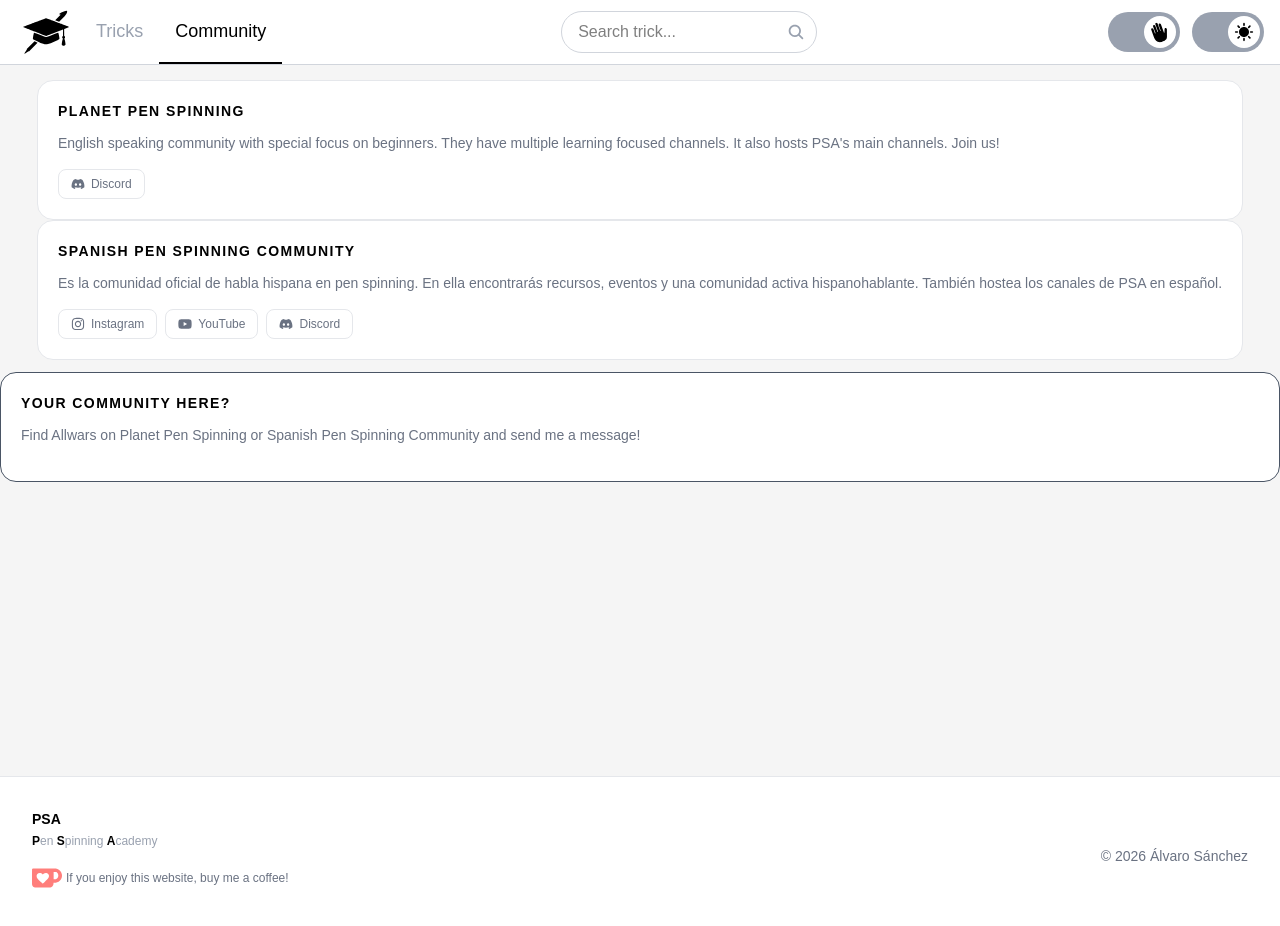
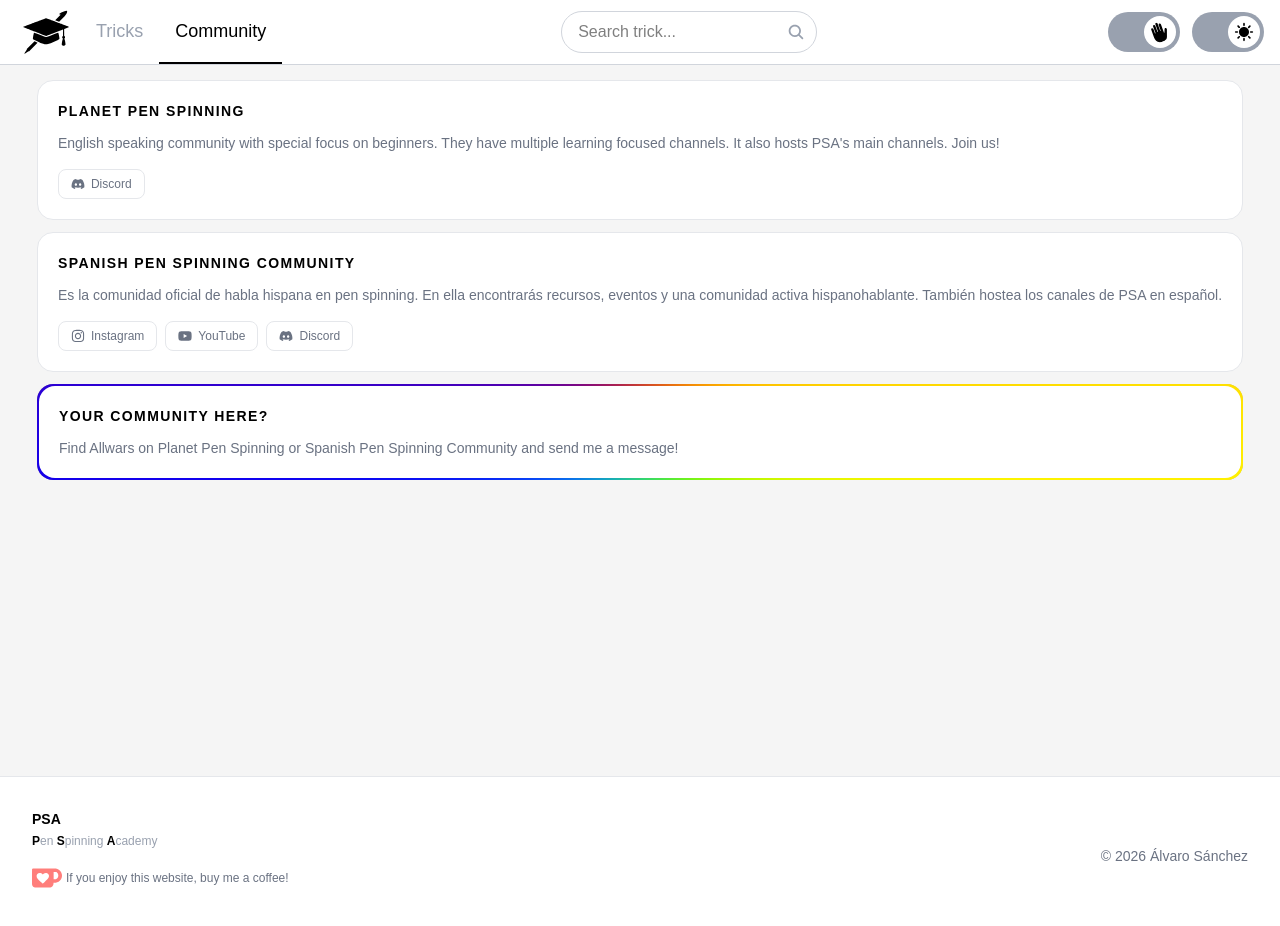
Before and after one commit to AllwarsGIT/penspinning-academy, a Next.js app: page /community in a window 1280 px wide. Shown: the top 926 px of the page. Built offline with nearby package versions, Linux system fonts and the light colour scheme.

Commit message:
community fix

```diff
--- a/src/app/community/components/communityViewer.tsx
+++ b/src/app/community/components/communityViewer.tsx
@@ -14,22 +14,8 @@ function TricksPage() {
             <div className="flex flex-col items-center max-w-7xl mx-auto py-10 gap-3">
                     {/* <h1 className="text-3xl font-bold text-center text-black dark:text-white">Live events</h1> */}
 
-                    {/* <Event
-                        title="Pen Spinning Olympics"
-                        description="Ongoing"
-                        twitter="https://x.com/WorldPSEvents"
-                        web="https://pso26.penspinning.world/"
 
-                    />
-                    <Event
-                        title="NeXTGen Cup"
-                        description="Ongoing"
-                        twitter="https://x.com/nxgc_ps"
-                        discord="https://discord.gg/mR3HBgEf"
-                        youtube="https://www.youtube.com/@nextgencup-b3r"
-
-                    /> */}
-                    <div className="flex-col mx-5 gap-3">
+                    <div className="flex-col mx-5  gap-3 flex">
                         <CommunityCard
                             title="Planet Pen Spinning"
                             description="English speaking community with special focus on beginners. They have multiple learning focused channels. It also hosts PSA's main channels. Join us!"
@@ -42,30 +28,29 @@ function TricksPage() {
                             youtube="https://www.youtube.com/@spsc_oficial"
                             discord="https://discord.gg/qDQRZ2FR"
                         />
-                    </div>
-
-                    {/* <CommunityCard
-                        title="Spanish Pen Spinning Community"
-                        description="Es la comunidad oficial de habla hispana en pen spinning. En ella encontrarás recursos, eventos y una comunidad activa hispanohablante. También hostea los canales de PSA en español."
-                        instagram="https://www.instagram.com/spsc_ofc"
-                        youtube="https://www.youtube.com/@spsc_oficial"
-                        discord="https://discord.gg/qDQRZ2FR"
-                    /> */}
-                    <div className="flex flex-col w-full rounded-2xl p-5  bg-white dark:bg-black border border-gray-600 dark:border-gray-400 transition-colors ease-in-out duration-500">
-                        <div className="flex items-center gap-2 mb-3">
-                            {/* <span className="relative flex h-2 w-2">
-                            <span className="animate-ping absolute inline-flex h-full w-full rounded-full bg-red-400 opacity-75" />
-                            <span className="relative inline-flex h-2 w-2 rounded-full bg-red-500" />
-                            </span> */}
-                            <h3 className="text-sm font-bold uppercase tracking-widest text-black dark:text-white">
-                            Your community here?
-                            </h3>
-                        </div>
-
-                        <p className="text-sm text-gray-500 dark:text-gray-400 mb-4 justify-self-center">Find Allwars on Planet Pen Spinning or Spanish Pen Spinning Community and send me a message!</p>
 
 
+
+                <div className="relative overflow-hidden rounded-2xl p-[2px] shadow-[inset_0_0_30px_rgba(255,0,0,0.2),inset_0_0_60px_rgba(255,127,0,0.16),inset_0_0_90px_rgba(255,255,0,0.12),inset_0_0_120px_rgba(0,255,0,0.1),inset_0_0_150px_rgba(0,255,255,0.08),inset_0_0_180px_rgba(0,0,255,0.06),inset_0_0_210px_rgba(139,0,255,0.05)]">
+                    {/* Borde arcoíris animado */}
+                        <div
+                            className="absolute -inset-full bg-[conic-gradient(red,orange,yellow,lime,cyan,blue,purple,red)] blur-2xl"
+                        />
+
+                        {/* Contenido */}
+                        <div className="relative z-10 flex flex-col w-full rounded-2xl p-5 bg-white dark:bg-black transition-colors duration-500">
+                            <div className="flex items-center gap-2 mb-3">
+                            <h3 className="text-sm font-bold uppercase tracking-widest text-black dark:text-white">
+                                Your community here?
+                            </h3>
+                            </div>
+
+                            <p className="text-sm text-gray-500 dark:text-gray-400">
+                            Find Allwars on Planet Pen Spinning or Spanish Pen Spinning Community and send me a message!
+                            </p>
+                        </div>
                     </div>
+                </div>
             </div>
         </div>
     )
```
